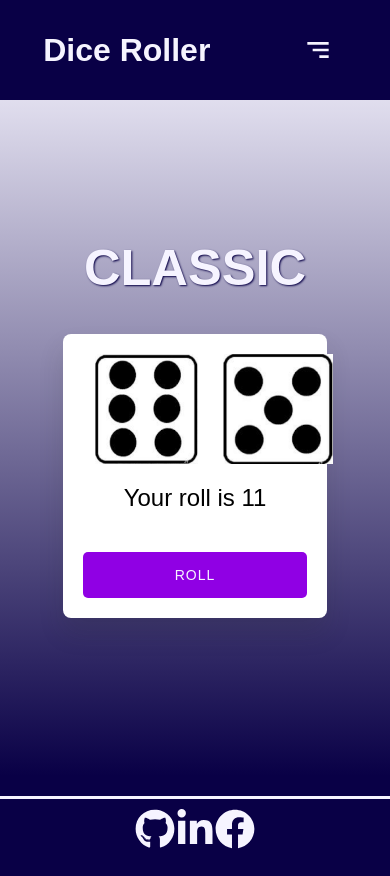
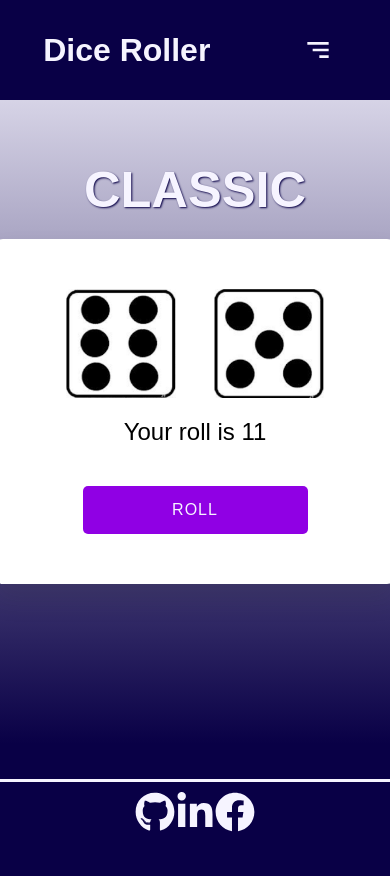
Before and after one commit to Vincenttoon/dice-roller, a React (Create React App) app: page /classic in a window 390 px wide. After the commit the page ends 844 px from the top, so only its background shows below. Built offline with nearby package versions, Linux system fonts and the light colour scheme; a web font is replaced by a local one.

Commit message:
back to start-ish

```diff
--- a/src/components/Classic/Classic.scss
+++ b/src/components/Classic/Classic.scss
@@ -4,7 +4,6 @@
   display: flex;
   flex-direction: column;
   align-items: center;
-  margin-top: 2rem;
 }
 
 .title-div {
@@ -41,14 +40,9 @@
     width: 90%;
     display: flex;
     justify-content: space-around;
-    /* Add
-
-    any additional styles for .dice-wrapper here */
+    /* Add any additional styles for .dice-wrapper here */
   }
 
-  .button-div {
-    width: 100%;
-  }
   p {
     font-size: 16px;
     margin: 30px 0;
@@ -97,79 +91,3 @@
     transform: rotate(8deg);
   }
 }
-
-@media (max-width: 1280px) {
-  .page {
-    margin-top: 8rem;
-
-    .title-div {
-      margin-top: 2rem;
-    }
-
-    .button-div {
-      width: 100%;
-    }
-  }
-}
-
-@media (max-width: 768px) {
-  .page {
-    margin-top: 9rem;
-  }
-  .title-div {
-    margin: 0;
-  }
-  .page-title {
-    margin-top: 0;
-    margin-bottom: -3rem;
-  }
-
-  p {
-    font-size: 18px;
-    margin: 0px;
-  }
-  .container {
-    margin-top: 0;
-    height: 50%;
-    margin-bottom: 3rem;
-
-    .button-div {
-      display: flex;
-      justify-content: center;
-      width: 100%;
-    }
-  }
-}
-
-// @media (max-height: 500px) {
-
-//   .title-div {
-//     margin-top: 2rem;
-//   }
-
-//   .container {
-//     max-width: 80%;
-//     height: 150%;
-
-//     p {
-//       font-size: 1rem;
-//       padding: 0;
-//     }
-
-//     .button-div {
-//       display: flex;
-//       flex-direction: row;
-//       justify-content: center;
-//       width: 100%;
-//       margin-bottom: 4rem;
-
-//       button {
-//         width: 80%;
-//         padding: 0;
-//         margin: 0;
-//       }
-//     }
-//   }
-
-
-// }
--- a/src/components/D20/D20.scss
+++ b/src/components/D20/D20.scss
@@ -33,9 +33,16 @@
     }
   }
 
+  .button-div {
+    width: 100%;
+    display: flex;
+    flex-direction: column;
+    align-items: center;
+  }
+
   button {
     margin-top: 10px;
-    width: 100%;
+    width: 75%;
     font-size: 1em;
     font-family: $Yatra;
 
@@ -53,86 +60,3 @@
     font-size: 1.5em;
   }
 }
-
-@media (max-width: 1080px) {
-  .page {
-    margin-top: -5rem;
-  }
-
-  .container {
-    margin-bottom: 3rem;
-    button {
-      width: 100%;
-      max-height: 80%;
-    }
-  }
-}
-
-@media (max-width: 768px) {
-  .page {
-    margin-top: 4rem;
-    width: 75%;
-  }
-
-  .page-title-2 {
-    margin-top: 4rem;
-    margin-bottom: -3rem;
-  }
-  .container {
-    margin-top: 10vh;
-    width: 90%;
-    padding: 20px;
-    font-size: 1em;
-    height: 75%;
-    display: flex;
-    flex-direction: column;
-
-    .button-div {
-      display: flex;
-      flex-direction: row;
-
-    }
-
-    .resultText {
-      font-size: 14px;
-    }
-
-    .test {
-      display: flex;
-      flex-direction: row;
-    }
-    button {
-      width: 100;
-      max-height: 20%;
-      font-size: 14px;
-    }
-  }
-
-  .button-div {
-    display: flex;
-    justify-content: space-between;
-    flex-direction: row;
-  }
-}
-
-@media (max-height: 500px) {
-
-  .container {
-    max-height: 150px;
-    margin-bottom: 1rem;
-    padding: 5px;
-
-
-    .button-div {
-      display: flex;
-      justify-content: space-between;
-    }
-
-    button {
-      width: 45%;
-      max-height: 50px;
-    }
-
-  }
-
-}
--- a/src/components/Footer/Footer.scss
+++ b/src/components/Footer/Footer.scss
@@ -12,6 +12,7 @@
   padding: 10px 0;
   display: flex;
   justify-content: center;
+  margin-bottom: 2vh;
   // z-index: 1; /* Ensure the footer stays above other content */
 
   .icon-list ul {
--- a/src/components/Header/Header.module.scss
+++ b/src/components/Header/Header.module.scss
@@ -169,13 +169,3 @@
     }
   }
 }
-
-@media (max-width: 768px) {
-
-  h2 {
-    font-size: 1em;
-  }
-  p {
-    font-size: 10px;
-  }
-}
--- a/src/components/Layout.module.scss
+++ b/src/components/Layout.module.scss
@@ -14,15 +14,3 @@
   //     border-radius: $borderRadius calc(#{$borderRadius} * 10);
   // }
 }
-
-@media (max-width: 1080px) {
-    .container {
-        margin-top: 4rem;
-    }
-}
-
-@media (max-width: 768px) {
-  .container {
-    margin-top: 2rem;
-  }
-}
--- a/src/pages/Home.scss
+++ b/src/pages/Home.scss
@@ -1,10 +1,4 @@
 @import "../styles/variables.scss";
-
-body {
-  margin: 0;
-  padding: 0;
-  overflow-x: hidden; /* Prevent horizontal scrolling */
-}
 
 .card-container {
   width: 80%;
@@ -12,7 +6,8 @@ body {
   margin-bottom: 30px;
 
   .welcome {
-    padding-top: 5rem;
+    padding-top: 6rem;
+    font-size: 24px;
     padding-bottom: 1rem;
     text-align: center;
     color: $dark;
@@ -74,22 +69,3 @@ body {
     }
   }
 }
-
-@media (max-width: 1000px) {
-  h1 {
-    font-size: 4vh;
-    margin-top: -2rem;
-  }
-}
-
-@media (max-width: 750px) {
-  h1 {
-    font-size: 3vh;
-    margin-top: 3rem;
-  }
-
-  .card-container {
-    margin-bottom: 2rem;
-    width: 95%;
-  }
-}
```
